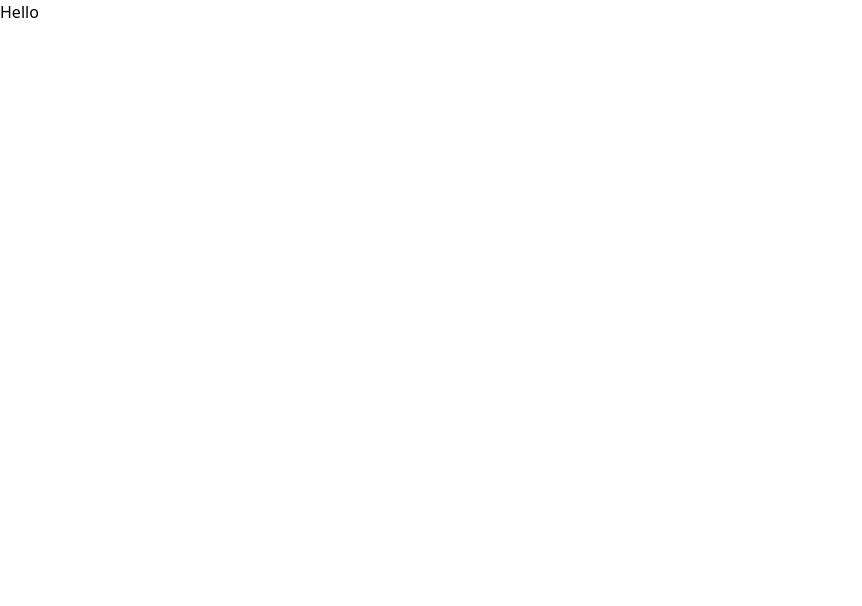
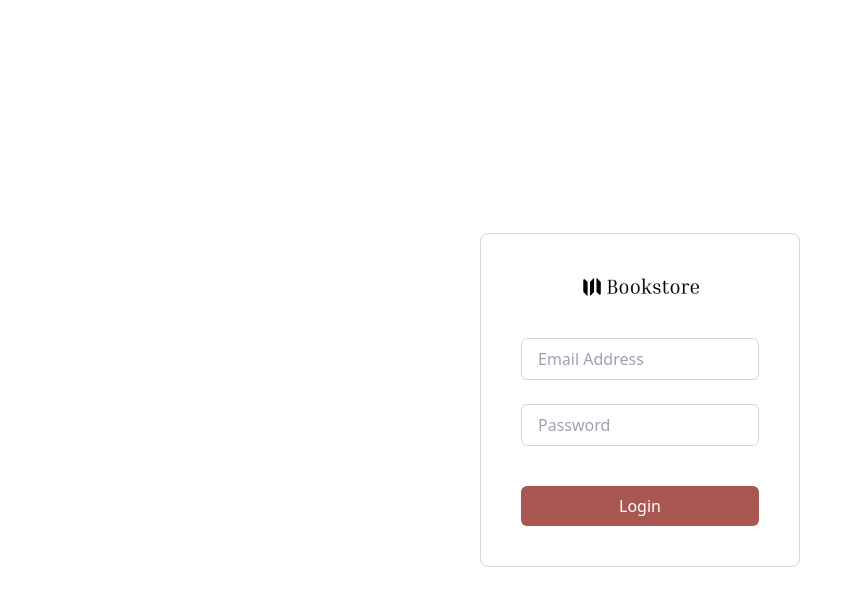
Before and after one commit to kiiirat/bookstore-web, a React (Create React App) app: page /login in a window 1280 px wide. Shown: the top 606 px of the page, without its empty margins (0-862 px from the left). Built offline with nearby package versions, Linux system fonts and the light colour scheme.

Commit message:
Login page ui

```diff
--- a/src/pages/login.tsx
+++ b/src/pages/login.tsx
@@ -1,7 +1,36 @@
+import logo from "assets/images/logo.png";
+import { useNavigate } from "react-router-dom";
+
 const Login = () => {
+  const navigate = useNavigate();
+
   return (
-    <div>
-      <p>Hello</p>
+    <div className="flex justify-center items-center h-screen w-full flex-col">
+      <div className="w-1/4 bg-white rounded-lg border border-gray-300 ">
+        <form className="text-center p-10">
+          <div className="flex justify-center">
+            <img src={logo} alt="" className="w-1/2 " />
+          </div>
+          <div className="space-y-6 mt-10">
+            <input
+              className="w-full py-2 px-4  border border-gray-300 rounded-md"
+              placeholder="Email Address"
+            />
+            <input
+              className="w-full py-2 px-4  border border-gray-300 rounded-md"
+              placeholder="Password"
+              type="password"
+            />
+          </div>
+          <button
+            type="button"
+            onClick={() => navigate("/")}
+            className="w-full py-2 px-4 rounded-md bg-primary text-white mt-10"
+          >
+            Login
+          </button>
+        </form>
+      </div>
     </div>
   );
 };
--- a/tailwind.config.js
+++ b/tailwind.config.js
@@ -1,7 +1,11 @@
 module.exports = {
   content: ["./src/**/*.{js,jsx,ts,tsx}"],
   theme: {
-    extend: {},
+    extend: {
+      colors: {
+        primary: "#A85751",
+      },
+    },
   },
   plugins: [],
 };
```
Also changed, not shown: tsconfig.json (+3 -8 lines), src/assets/images/logo.png (added).
